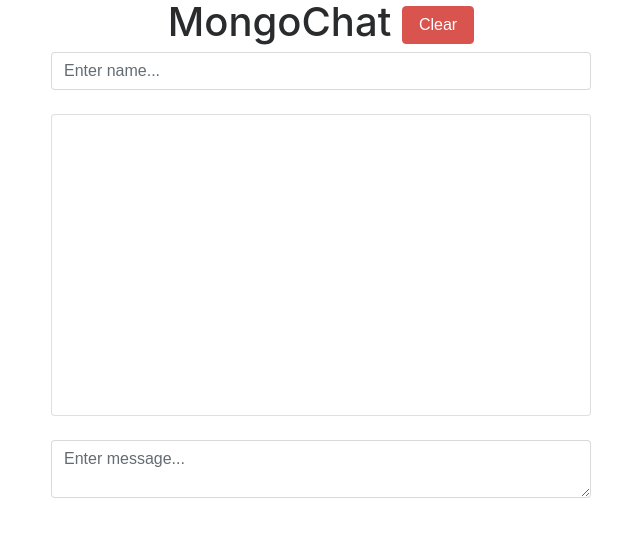
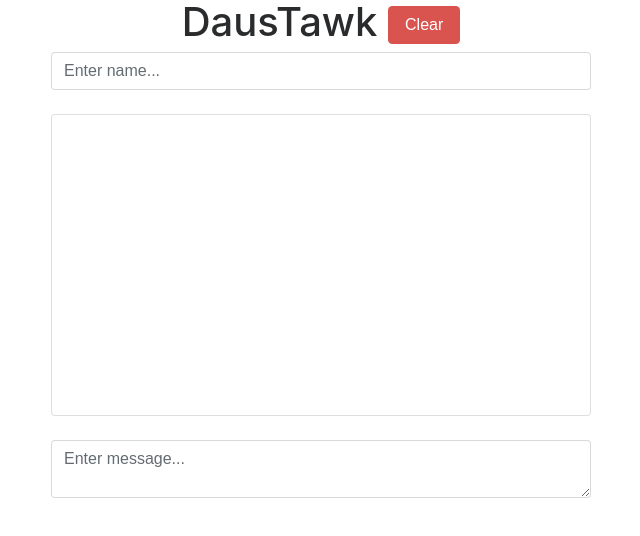
Before and after one commit to gettodaze/everyday, a website: page DoItAll/index.html in a window 1280 px wide. Shown: the whole page, without its empty margins (319-959 px from the left). Drawn offline with nearby package versions, Linux system fonts and the light colour scheme; no server answers.

Commit message:
Change name to DausTawk

```diff
--- a/DoItAll/index.html
+++ b/DoItAll/index.html
@@ -15,7 +15,7 @@
         <div class="row">
             <div class="col-md-6 offset-md-3 col-sm-12">
                 <h1 class="text-center">
-                    MongoChat
+                    DausTawk
                     <button id="clear" class="btn btn-danger">Clear</button>
                 </h1>
                 <div id="status"></div>
```
